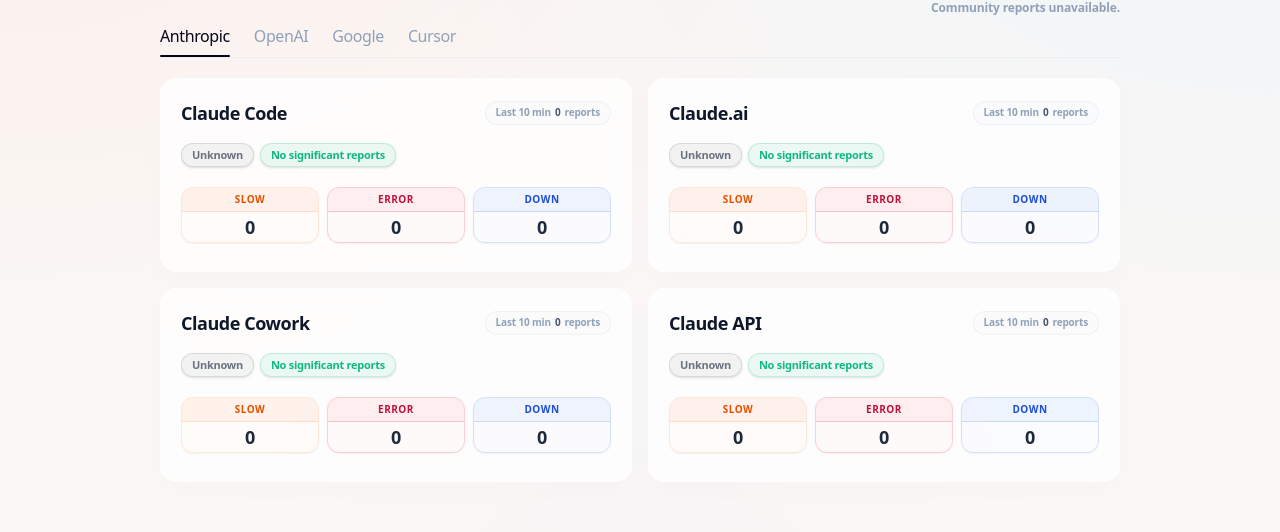
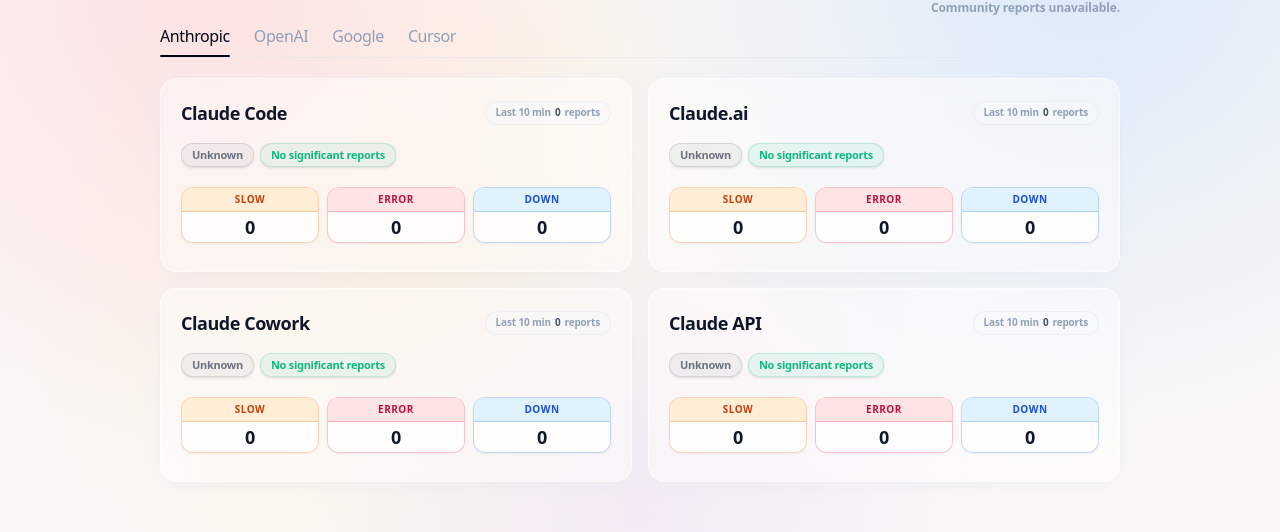
Before and after one commit to dobbylee/notjustyou, a Next.js app: page / in a window 1280 px wide. Shown: the part 162-694 px from the top of the page. Built offline with nearby package versions, Linux system fonts and the light colour scheme; no server answers.

Commit message:
UI Modernization Phase 7: Enhance backgrounds and glass-card styles for better neon and glass vibes

```diff
--- a/app/globals.css
+++ b/app/globals.css
@@ -30,16 +30,16 @@
   --gray-border: rgba(107, 114, 128, 0.2);
 
   /* Button Pastels (Option E style) */
-  --slow-button-bg: rgba(255, 138, 76, 0.1);
-  --slow-button-border: rgba(255, 138, 76, 0.2);
-  --slow-button-text: #e65100;
+  --slow-button-bg: #ffedd5;
+  --slow-button-border: rgba(249, 115, 22, 0.3);
+  --slow-button-text: #c2410c;
 
-  --error-button-bg: rgba(244, 63, 94, 0.08);
-  --error-button-border: rgba(244, 63, 94, 0.25);
+  --error-button-bg: #ffe4e6;
+  --error-button-border: rgba(244, 63, 94, 0.3);
   --error-button-text: #be123c;
 
-  --down-button-bg: rgba(59, 130, 246, 0.08);
-  --down-button-border: rgba(59, 130, 246, 0.22);
+  --down-button-bg: #e0f2fe;
+  --down-button-border: rgba(59, 130, 246, 0.3);
   --down-button-text: #1d4ed8;
 }
 
@@ -57,15 +57,38 @@ body {
   margin: 0;
   background-color: var(--background);
   background-image:
-    radial-gradient(at 0% 0%, rgba(254, 219, 219, 0.3) 0px, transparent 50%),
-    radial-gradient(at 100% 0%, rgba(219, 234, 254, 0.3) 0px, transparent 50%),
-    radial-gradient(at 50% 100%, rgba(243, 232, 255, 0.2) 0px, transparent 50%);
+    radial-gradient(circle at 15% 20%, rgba(254, 205, 211, 0.5) 0%, transparent 40%),
+    radial-gradient(circle at 85% 15%, rgba(191, 219, 254, 0.5) 0%, transparent 40%),
+    radial-gradient(circle at 50% 85%, rgba(233, 213, 255, 0.4) 0%, transparent 40%),
+    radial-gradient(circle at 35% 55%, rgba(254, 243, 199, 0.4) 0%, transparent 45%);
   background-attachment: fixed;
   color: var(--foreground);
   font-family:
     ui-sans-serif, system-ui, -apple-system, BlinkMacSystemFont, "Segoe UI",
     sans-serif;
   letter-spacing: -0.01em;
+}
+
+/* Glassmorphism card utilities */
+.glass-card {
+  background: rgba(255, 255, 255, 0.45);
+  backdrop-filter: blur(16px);
+  -webkit-backdrop-filter: blur(16px);
+  border: 1px solid rgba(255, 255, 255, 0.6);
+  box-shadow:
+    0 10px 30px -10px rgba(0, 0, 0, 0.02),
+    0 1px 3px 0 rgba(0, 0, 0, 0.01),
+    0 0 20px 0 rgba(219, 234, 254, 0.25);
+  transition: all 0.3s cubic-bezier(0.4, 0, 0.2, 1);
+}
+
+.glass-card:hover {
+  background: rgba(255, 255, 255, 0.55);
+  border-color: rgba(255, 255, 255, 0.8);
+  box-shadow:
+    0 20px 40px -15px rgba(0, 0, 0, 0.04),
+    0 1px 3px 0 rgba(0, 0, 0, 0.01),
+    0 0 25px 0 rgba(244, 63, 94, 0.12);
 }
 
 button,
--- a/components/service-card.tsx
+++ b/components/service-card.tsx
@@ -26,19 +26,19 @@ const reportButtonClassNames: Record<
   { container: string; top: string; bottom: string }
 > = {
   slow: {
-    container: "border-[var(--slow-button-border)] hover:border-[var(--slow-button-text)]/40",
+    container: "border-[var(--slow-button-border)] bg-white/30 backdrop-blur-xs hover:border-[var(--slow-button-text)]/50 hover:bg-white/50",
     top: "bg-[var(--slow-button-bg)] text-[var(--slow-button-text)]",
-    bottom: "text-slate-800 bg-[var(--slow-button-bg)]/20",
+    bottom: "text-slate-900 bg-white/40",
   },
   error: {
-    container: "border-[var(--error-button-border)] hover:border-[var(--error-button-text)]/40",
+    container: "border-[var(--error-button-border)] bg-white/30 backdrop-blur-xs hover:border-[var(--error-button-text)]/50 hover:bg-white/50",
     top: "bg-[var(--error-button-bg)] text-[var(--error-button-text)]",
-    bottom: "text-slate-800 bg-[var(--error-button-bg)]/20",
+    bottom: "text-slate-900 bg-white/40",
   },
   down: {
-    container: "border-[var(--down-button-border)] hover:border-[var(--down-button-text)]/40",
+    container: "border-[var(--down-button-border)] bg-white/30 backdrop-blur-xs hover:border-[var(--down-button-text)]/50 hover:bg-white/50",
     top: "bg-[var(--down-button-bg)] text-[var(--down-button-text)]",
-    bottom: "text-slate-800 bg-[var(--down-button-bg)]/20",
+    bottom: "text-slate-900 bg-white/40",
   },
 };
 
@@ -51,7 +51,7 @@ export function ServiceCard({
   onReport,
 }: ServiceCardProps) {
   return (
-    <article className="rounded-2xl border border-white/50 bg-[var(--panel)] p-5 shadow-[0_8px_30px_rgba(0,0,0,0.015)] backdrop-blur-md transition-all duration-300 hover:border-slate-300/40 hover:shadow-[0_8px_30px_rgba(0,0,0,0.035)]">
+    <article className="glass-card rounded-2xl p-5">
       <div className="flex items-center justify-between gap-3 pb-1">
         <h2 className="min-w-0 truncate text-lg font-bold tracking-tight text-slate-900">
           {service.name}
```
